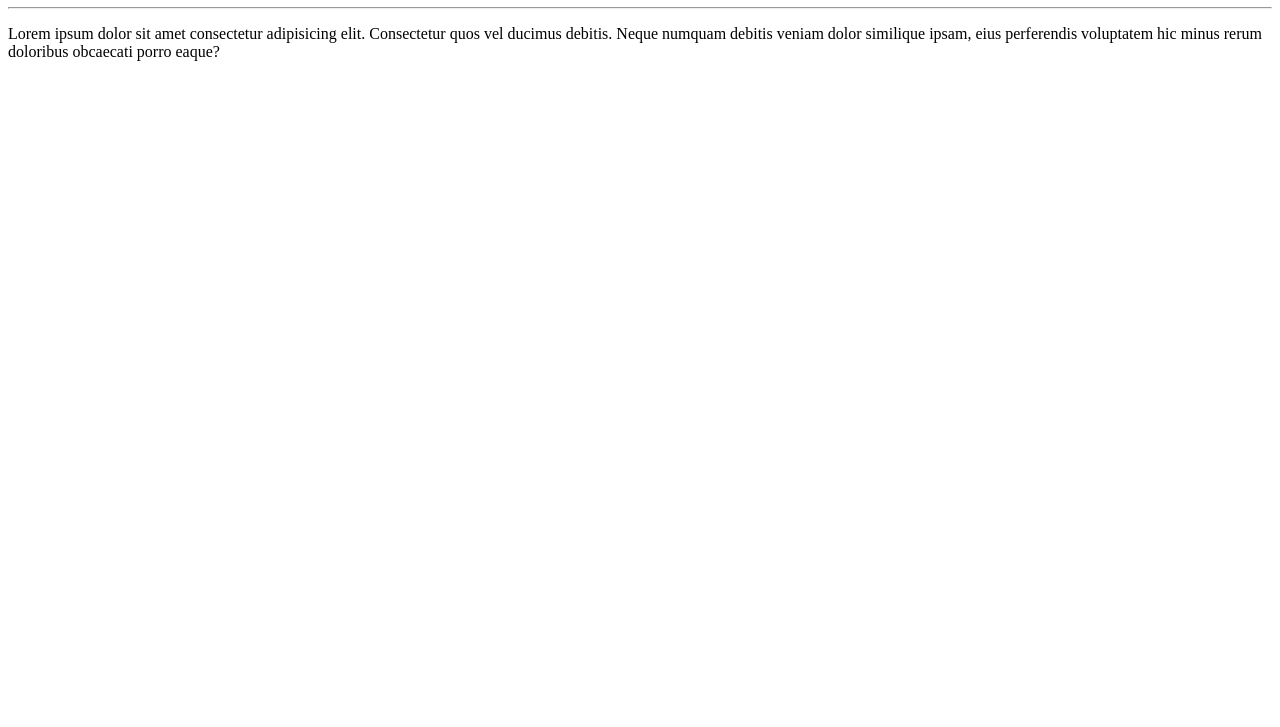
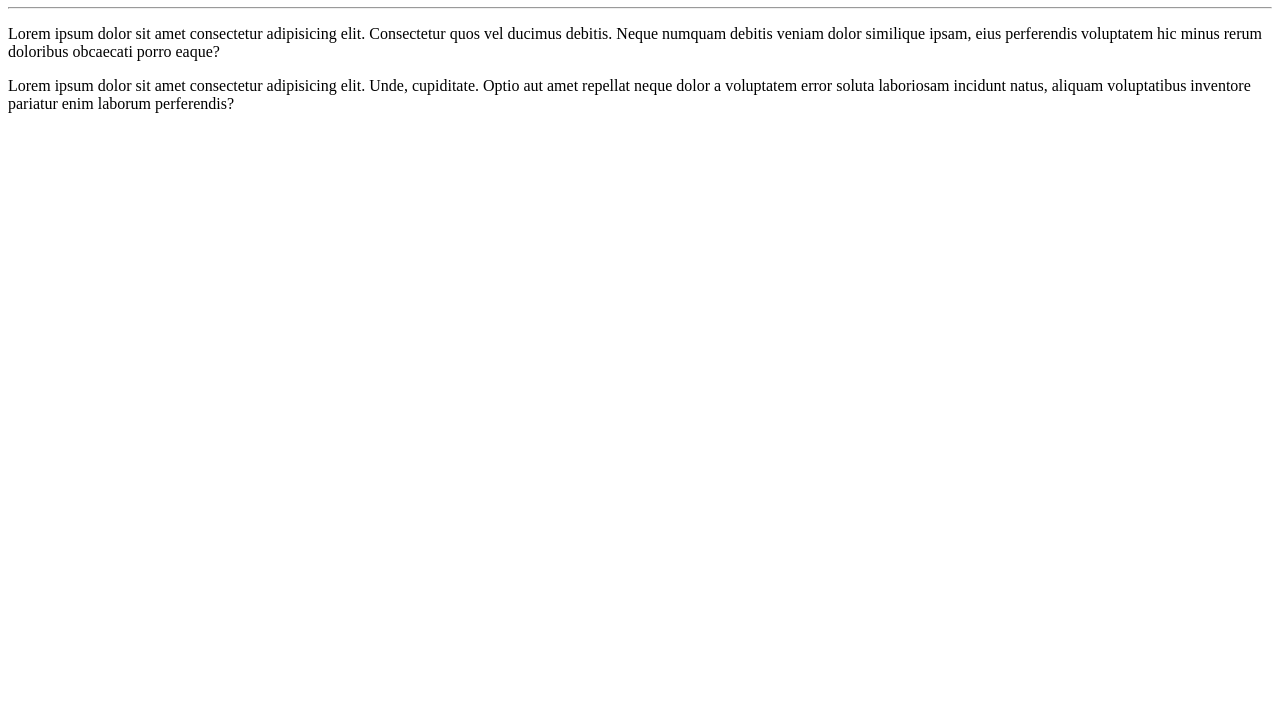
Before and after one commit to BarretoMarcela/Hello-World, a plain HTML site: page site-exemplo/index.html in a window 1280 px wide. Shown: the part 73-800 px from the top of the page. Drawn offline with Linux system fonts and the light colour scheme.

Commit message:
Adicionei um parágrafo

```diff
--- a/site-exemplo/index.html
+++ b/site-exemplo/index.html
@@ -9,5 +9,6 @@
  <h1>Hello World</h1>
  <hr>
  <p>Lorem ipsum dolor sit amet consectetur adipisicing elit. Consectetur quos vel ducimus debitis. Neque numquam debitis veniam dolor similique ipsam, eius perferendis voluptatem hic minus rerum doloribus obcaecati porro eaque?</p>
+ <p>Lorem ipsum dolor sit amet consectetur adipisicing elit. Unde, cupiditate. Optio aut amet repellat neque dolor a voluptatem error soluta laboriosam incidunt natus, aliquam voluptatibus inventore pariatur enim laborum perferendis?</p>
 </body>
 </html>
```
